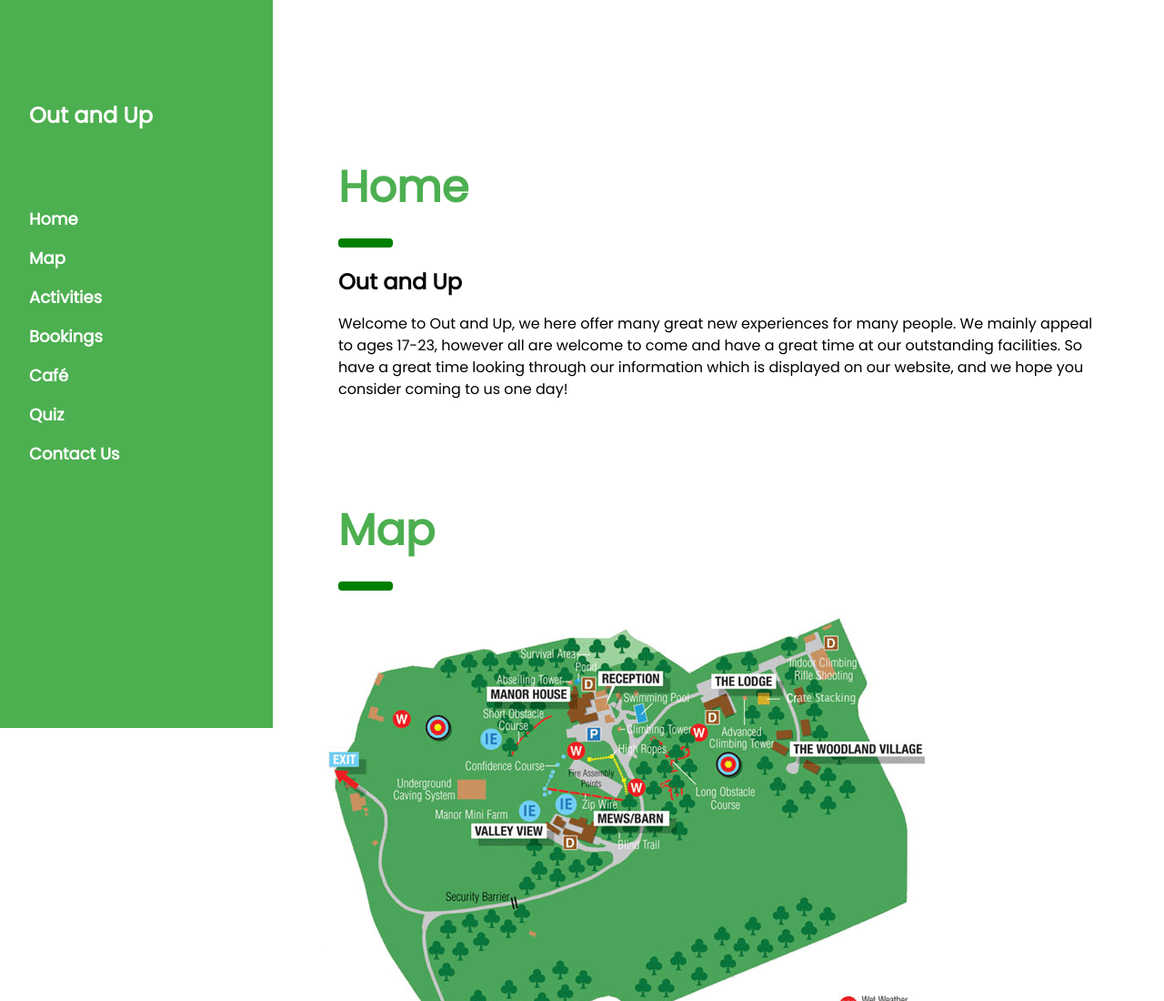
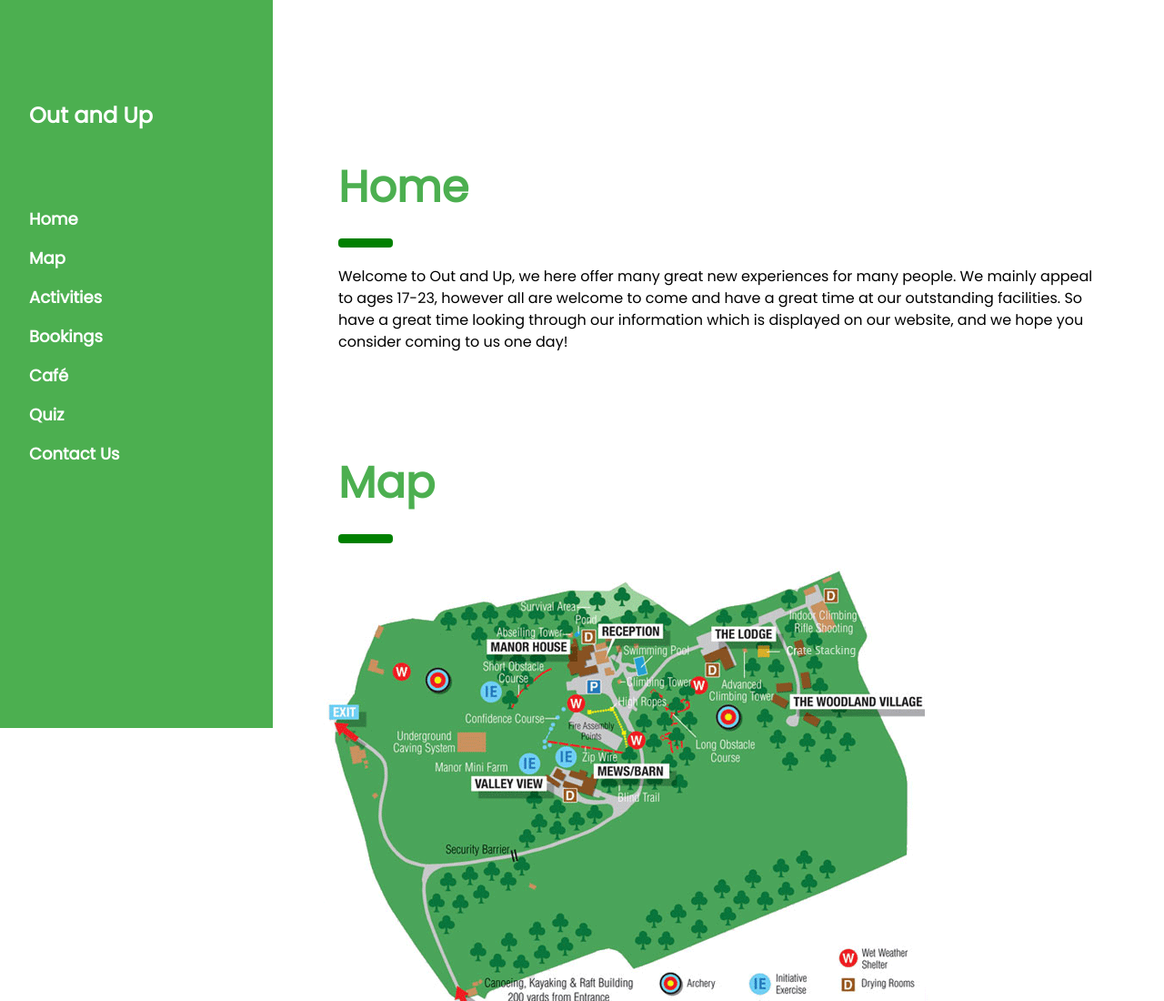
Before and after one commit to StarKus27/outandup, a website: page index.html in a window 1280 px wide. Shown: the top 1100 px of the page at 91% size. Drawn offline with nearby package versions, Linux system fonts and the light colour scheme.

Commit message:
Update index.html

```diff
--- a/index.html
+++ b/index.html
@@ -53,7 +53,6 @@ textarea {
     <div class="w3-container" style="margin-top:80px" id="Home">
     <h1 class="w3-xxxlarge w3-text-green"><b>Home</b></h1>
     <hr style="width:50px;border:5px solid green" class="w3-round">
-      <h3> <b>Out and Up </b></h3>
       <p>
        Welcome to Out and Up, we here offer many great new experiences for many people. We mainly appeal to ages 17-23, however all are welcome to come and have a great time at our outstanding facilities. So have a great time looking through our information which is displayed on our website, and we hope you consider coming to us one day!
       </p>
```
